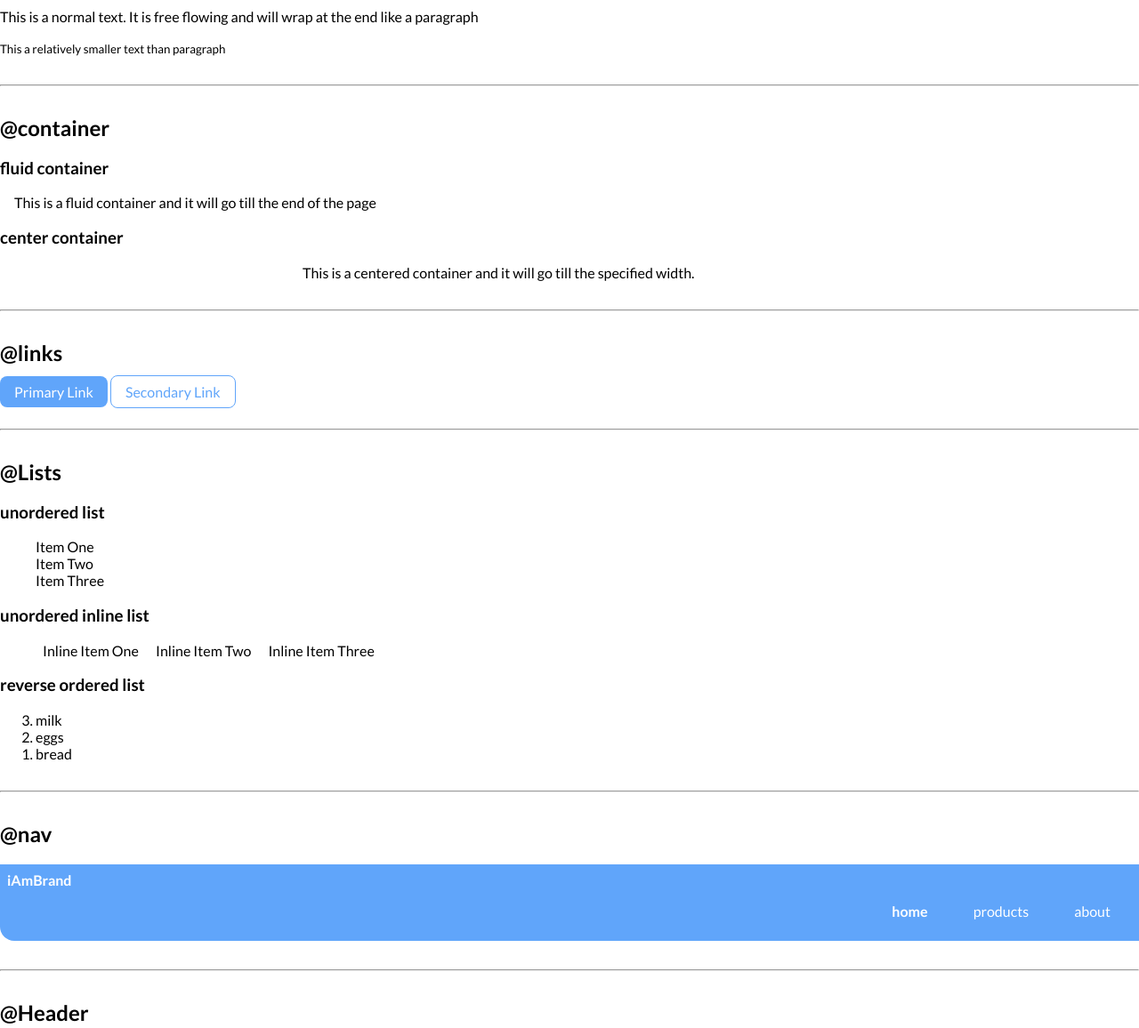
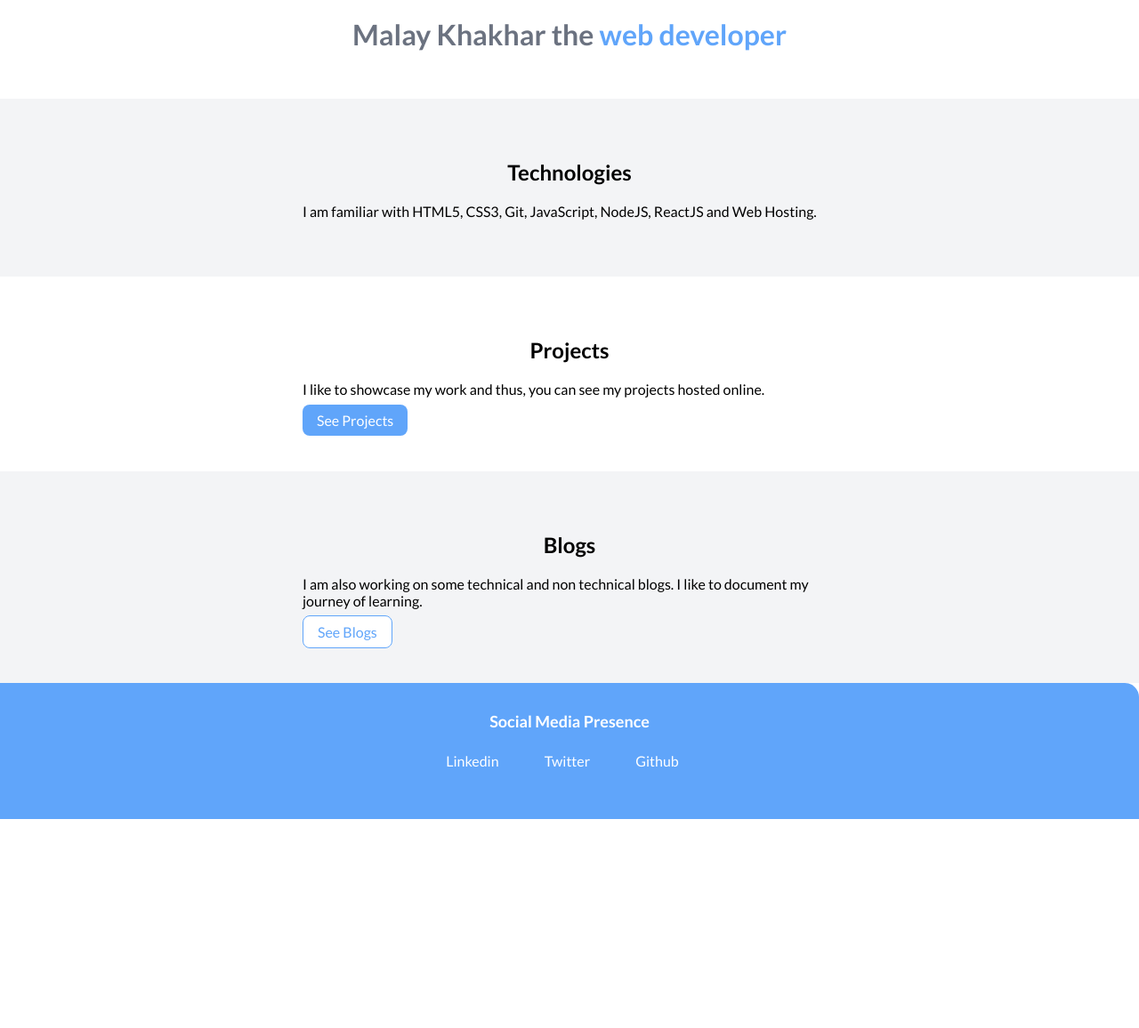
Before and after one commit to malaykhakhar/neogcamp-portfolio, a plain HTML site: page index.html in a window 1280 px wide. Shown: the part 318-1474 px from the top of the page at 89% size. After the commit the page ends 1239 px from the top, so only its background shows below. Drawn offline with Linux system fonts and the light colour scheme.

Commit message:
docs: added Portfolio

```diff
--- a/index.html
+++ b/index.html
@@ -4,143 +4,85 @@
     <meta charset="UTF-8" />
     <meta http-equiv="X-UA-Compatible" content="IE=edge" />
     <meta name="viewport" content="width=device-width, initial-scale=1.0" />
-    <title>Component Library</title>
+    <title>home | Malay</title>
 
-    <link rel="stylesheet" href="/styles.css" />
+    <link rel="stylesheet" href="styles.css" />
   </head>
   <body>
-    <h1>Malay's component Library</h1>
-
-    <p>
-      I am attending neog.camp and i want to make a library to make all my
-      projects look good.
-    </p>
-
-    <hr />
-
-    <h2>@typography</h2>
-    <h1>This is the biggest heading</h1>
-    <h2>This is second biggest heading</h2>
-    <p>
-      This is a normal text. It is free flowing and will wrap at the end like a
-      paragraph
-    </p>
-    <small> This a relatively smaller text than paragraph </small>
-
-    <hr />
-
-    <h2>@container</h2>
-    <h3>fluid container</h3>
-    <p class="container">
-      This is a fluid container and it will go till the end of the page
-    </p>
-    <h3>center container</h3>
-    <p class="container container-center">
-      This is a centered container and it will go till the specified width.
-    </p>
-
-    <hr />
-
-    <h2>@links</h2>
-    <a href="/" class="link primary-link">Primary Link</a>
-    <a href="/" class="link secondary-link">Secondary Link</a>
-
-    <hr />
-
-    <h2>@Lists</h2>
-
-    <h3>unordered list</h3>
-    <ul class="list-no-bullet">
-      <li>Item One</li>
-      <li>Item Two</li>
-      <li>Item Three</li>
-    </ul>
-
-    <h3>unordered inline list</h3>
-    <ul class="list-no-bullet">
-      <li class="list-inline-item">Inline Item One</li>
-      <li class="list-inline-item">Inline Item Two</li>
-      <li class="list-inline-item">Inline Item Three</li>
-    </ul>
-
-    <h3>reverse ordered list</h3>
-    <ol reversed>
-      <li>milk</li>
-      <li>eggs</li>
-      <li>bread</li>
-    </ol>
-
-    <hr />
-
-    <h2>@nav</h2>
-
     <nav class="navigation container">
-      <div class="nav-brand">iAmBrand</div>
-      <ul class="nav-pills">
+      <div class="nav-brand">MalayKhakhar</div>
+      <ul class="list-no-bullet nav-pills">
         <li class="list-inline-item link-active">
-          <a href="/" class="link">home</a>
+          <a href="/" class="link">Home</a>
         </li>
-        <li class="list-inline-item"><a href="/" class="link">products</a></li>
-        <li class="list-inline-item"><a href="/" class="link">about</a></li>
+        <li class="list-inline-item"><a href="/" class="link">Projects</a></li>
+        <li class="list-inline-item"><a href="/" class="link">Blogs</a></li>
       </ul>
     </nav>
 
-    <hr />
-
-    <h2>@Header</h2>
-
     <header class="hero">
       <div>
-        <img class="hero-img" src="/images/hero.png" alt="" />
+        <img class="hero-img" src="/images/hero.svg" alt="" />
         <h1 class="hero-heading">
           Malay Khakhar the <span class="heading-inverted">web developer</span>
         </h1>
       </div>
     </header>
 
-    <hr />
-
-    <h2>@section</h2>
-
-    <section class="section">
+    <section class="section ow">
       <div class="container container-center">
-        <h1>white section</h1>
+        <h1>Technologies</h1>
         <p>
-          Lorem ipsum dolor sit, amet consectetur adipisicing elit. Autem
-          excepturi eveniet ipsum, nisi dolorum repellendus odit molestiae eos
-          deleniti mollitia ab, adipisci esse dolores, vitae hic nesciunt illo
-          dicta voluptas quibusdam! Dolor obcaecati modi molestiae aliquam
-          voluptatum fuga quis exercitationem ex, ut, sint sunt iure veritatis
-          et alias ea aspernatur.
+          I am familiar with HTML5, CSS3, Git, JavaScript, NodeJS, ReactJS and
+          Web Hosting.
         </p>
       </div>
     </section>
 
+    <section class="section">
+      <div class="container container-center">
+        <h1>Projects</h1>
+        <p>
+          I like to showcase my work and thus, you can see my projects hosted
+          online.
+        </p>
+        <a href="/projects.html" class="link primary-link">See Projects</a>
+      </div>
+    </section>
     <section class="section ow">
       <div class="container container-center">
-        <h1>off white section</h1>
+        <h1>Blogs</h1>
         <p>
-          Lorem ipsum dolor sit amet, consectetur adipisicing elit. Iure nostrum
-          porro, laborum placeat labore fugit qui dolorum deserunt voluptates
-          natus temporibus ut commodi ipsa molestiae doloribus beatae
-          accusantium enim, sit dolores. Suscipit porro, saepe ipsa ab
-          reprehenderit at repudiandae harum ratione temporibus culpa quam sint
-          est, mollitia corporis excepturi animi.
+          I am also working on some technical and non technical blogs. I like to
+          document my journey of learning.
         </p>
+        <a href="/blogs.html" class="link secondary-link">See Blogs</a>
       </div>
     </section>
 
-    <hr />
-
-    <h2>@footer</h2>
-
     <footer class="footer">
-      <div>Some small heading inside footer</div>
+      <div class="footer-header">Social Media Presence</div>
       <ul class="link">
-        <li class="list-inline-item"><a class="link" href="/">socialOne</a></li>
-        <li class="list-inline-item"><a class="link" href="/">socialTwo</a></li>
         <li class="list-inline-item">
-          <a class="link" href="/">socialThree</a>
+          <a
+            class="link"
+            href="https://www.linkedin.com/in/malaykhakhar/"
+            target="_blank"
+            >Linkedin</a
+          >
+        </li>
+        <li class="list-inline-item">
+          <a
+            class="link"
+            href="https://twitter.com/MalayKhakhar"
+            target="_blank"
+            >Twitter</a
+          >
+        </li>
+        <li class="list-inline-item">
+          <a class="link" href="https://github.com/malaykhakhar" target="_blank"
+            >Github</a
+          >
         </li>
       </ul>
     </footer>
--- a/styles.css
+++ b/styles.css
@@ -95,7 +95,7 @@ hr {
 }
 
 .section {
-  padding: 2rem;
+  padding: 3rem;
 }
 
 .section h1 {
@@ -121,3 +121,8 @@ hr {
 .footer a {
   color: white;
 }
+
+.footer .footer-header {
+  font-weight: bold;
+  font-size: large;
+}
```
Also changed, not shown: lib/components.html (added, +148 -0 lines), blogs.html (added), images/hero.png (deleted), images/hero.svg (added), projects.html (added).
